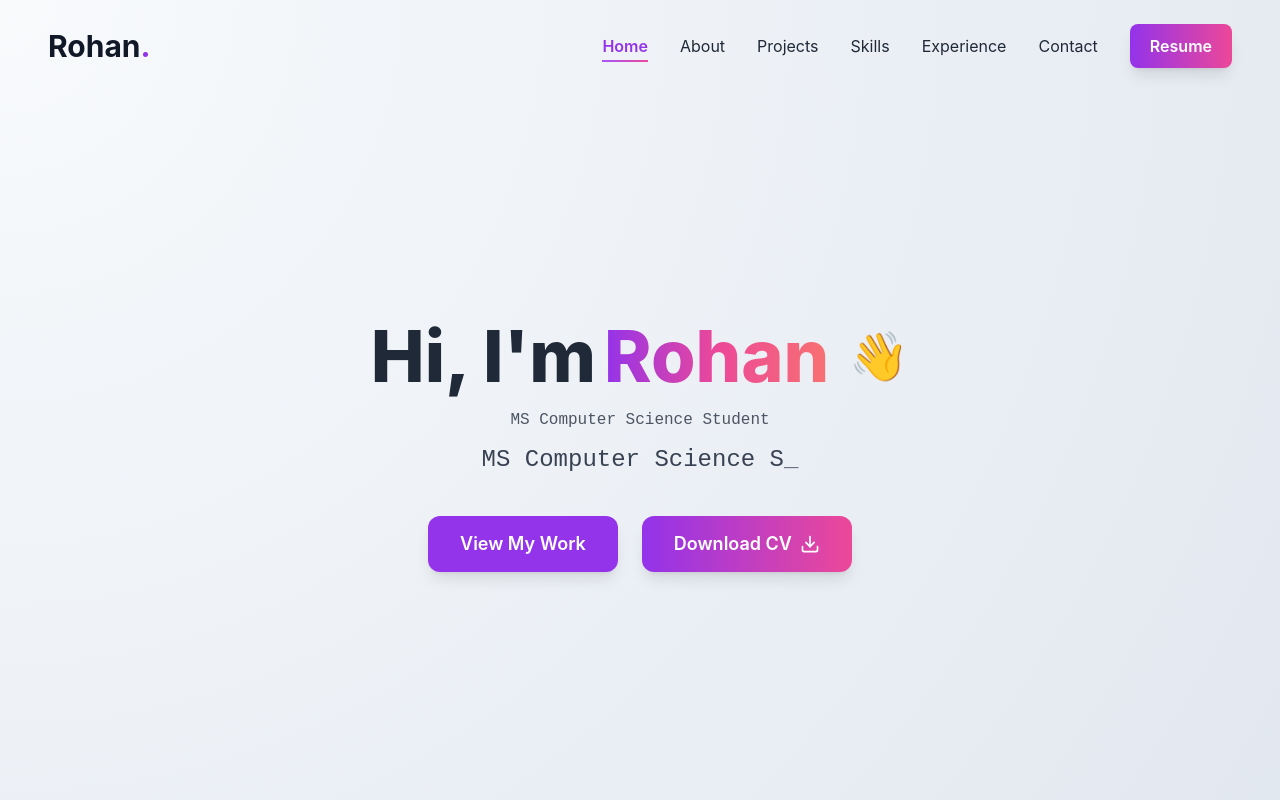
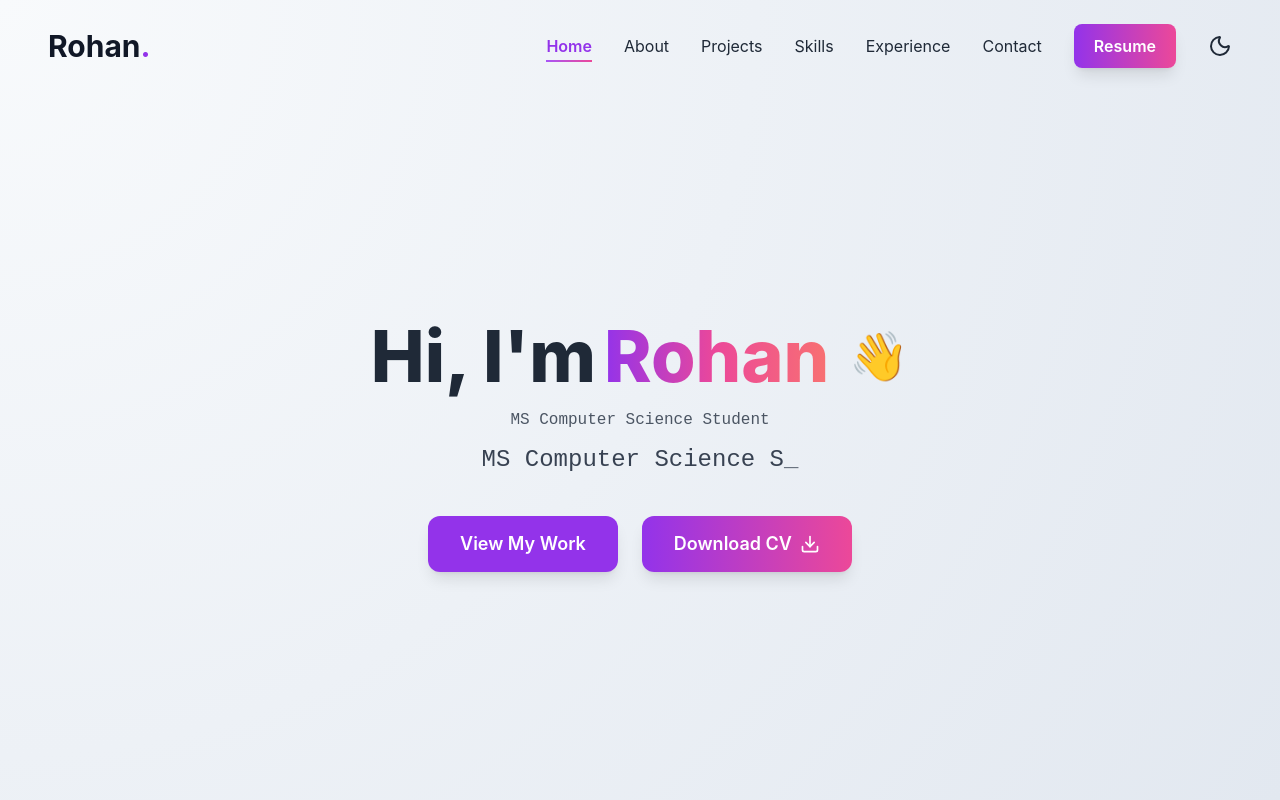
Before and after one commit to RohanMukka/portfolio, a React (Vite) app: page / in a window 1280 px wide. Shown: the top 800 px of the page. Built offline with nearby package versions, Linux system fonts and the light colour scheme; a web font is replaced by a local one.

Commit message:
Add light/dark theme toggle

```diff
--- a/App.tsx
+++ b/App.tsx
@@ -1,5 +1,6 @@
 
 import React, { useState, useEffect, useRef } from 'react';
+import { useTheme } from './hooks/useTheme';
 import { personalData, typewriterWords } from './data';
 
 import Navbar from './components/common/Navbar';
@@ -15,6 +16,7 @@ import Footer from './components/common/Footer';
 const App: React.FC = () => {
   const [isLoading, setIsLoading] = useState(true);
   const [activeSection, setActiveSection] = useState('home');
+  const { theme, toggleTheme } = useTheme();
 
   const homeRef = useRef<HTMLElement | null>(null);
   const aboutRef = useRef<HTMLElement | null>(null);
@@ -76,22 +78,6 @@ const App: React.FC = () => {
     // eslint-disable-next-line react-hooks/exhaustive-deps
   }, [isLoading]); // Re-run when isLoading changes to attach observer after preloader
 
-  useEffect(() => {
-    if (typeof window !== 'undefined' && typeof document !== 'undefined') {
-      const media = window.matchMedia('(prefers-color-scheme: dark)');
-
-      const applyTheme = (isDark: boolean) => {
-        document.body.classList.toggle('dark', isDark);
-        document.body.classList.toggle('light', !isDark);
-      };
-
-      applyTheme(media.matches);
-
-      const handler = (e: MediaQueryListEvent) => applyTheme(e.matches);
-      media.addEventListener('change', handler);
-      return () => media.removeEventListener('change', handler);
-    }
-  }, []);
 
   const scrollToSection = (id: string) => {
     const sectionRef = sectionRefs[id];
@@ -122,6 +108,8 @@ const App: React.FC = () => {
         currentSection={activeSection}
         personalData={{name: personalData.name, resumeUrl: personalData.resumeUrl}}
         scrollToSection={scrollToSection}
+        theme={theme}
+        toggleTheme={toggleTheme}
       />
 
       <main>
--- a/components/common/Navbar.tsx
+++ b/components/common/Navbar.tsx
@@ -1,13 +1,13 @@
 
 import React, { useState, useEffect } from 'react';
 import { motion, AnimatePresence } from 'framer-motion';
-import { Menu, X } from 'lucide-react';
+import { Menu, X, Sun, Moon } from 'lucide-react';
 import { NavbarProps } from '../../types';
 
 const NAV_ITEMS = ["Home", "About", "Projects", "Skills", "Experience", "Contact"];
 
 
-const Navbar: React.FC<NavbarProps> = ({ currentSection, personalData, scrollToSection }) => {
+const Navbar: React.FC<NavbarProps> = ({ currentSection, personalData, scrollToSection, theme, toggleTheme }) => {
   const [isOpen, setIsOpen] = useState(false);
   const [scrolled, setScrolled] = useState(false);
 
@@ -78,6 +78,14 @@ const Navbar: React.FC<NavbarProps> = ({ currentSection, personalData, scrollToS
           >
             Resume
           </motion.a>
+          <button
+            onClick={toggleTheme}
+            className="text-gray-800 dark:text-gray-300 hover:text-purple-600 dark:hover:text-pink-400 focus:outline-none"
+            aria-label="Toggle theme"
+            data-cursor-hover-link
+          >
+            {theme === 'dark' ? <Sun size={24} /> : <Moon size={24} />}
+          </button>
         </div>
 
         <div className="md:hidden">
@@ -120,6 +128,14 @@ const Navbar: React.FC<NavbarProps> = ({ currentSection, personalData, scrollToS
               >
                 Resume
               </motion.a>
+              <button
+                onClick={toggleTheme}
+                className="text-gray-800 dark:text-gray-300 hover:text-purple-600 dark:hover:text-pink-400 focus:outline-none"
+                aria-label="Toggle theme"
+                data-cursor-hover-link
+              >
+                {theme === 'dark' ? <Sun size={24} /> : <Moon size={24} />}
+              </button>
             </div>
           </motion.div>
         )}
--- /dev/null
+++ b/hooks/useTheme.ts
@@ -0,0 +1,34 @@
+import { useState, useEffect } from 'react';
+
+export type Theme = 'light' | 'dark';
+
+export const useTheme = (): { theme: Theme; toggleTheme: () => void } => {
+  const getInitialTheme = (): Theme => {
+    if (typeof window !== 'undefined') {
+      const stored = window.localStorage.getItem('theme');
+      if (stored === 'light' || stored === 'dark') {
+        return stored;
+      }
+      return window.matchMedia('(prefers-color-scheme: dark)').matches ? 'dark' : 'light';
+    }
+    return 'light';
+  };
+
+  const [theme, setTheme] = useState<Theme>(getInitialTheme);
+
+  useEffect(() => {
+    if (typeof document !== 'undefined') {
+      document.body.classList.toggle('dark', theme === 'dark');
+      document.body.classList.toggle('light', theme === 'light');
+    }
+    if (typeof window !== 'undefined') {
+      window.localStorage.setItem('theme', theme);
+    }
+  }, [theme]);
+
+  const toggleTheme = () => {
+    setTheme(prev => (prev === 'dark' ? 'light' : 'dark'));
+  };
+
+  return { theme, toggleTheme };
+};
--- a/types.ts
+++ b/types.ts
@@ -80,6 +80,8 @@ export interface NavbarProps {
   currentSection: string;
   personalData: Pick<PersonalData, 'name' | 'resumeUrl'>;
   scrollToSection: (id: string) => void;
+  theme: 'light' | 'dark';
+  toggleTheme: () => void;
 }
 
 export interface HeroProps {
```
